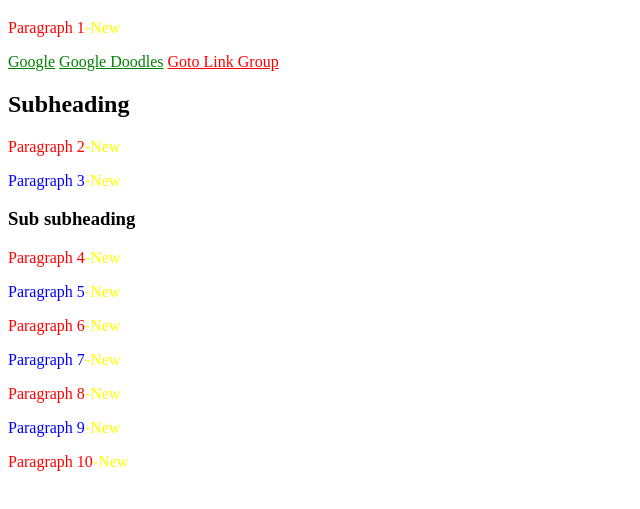
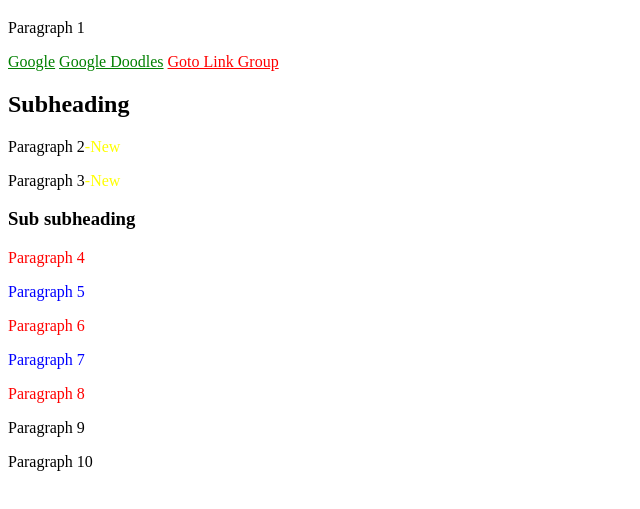
Before and after one commit to vicpiv/advanced-css, a plain HTML site: page 01_advanced-css_assignment/index.html in a window 1280 px wide. Shown: the part 61-570 px from the top of the page, without its empty margins (0-640 px from the left). Drawn offline with Linux system fonts and the light colour scheme.

Commit message:
assingment modificat

```diff
--- a/01_advanced-css_assignment/index.css
+++ b/01_advanced-css_assignment/index.css
@@ -4,18 +4,31 @@ a[href^="https://www.google.com"] {
 a[target="_blank"] {
     color: red;
 }
-p:nth-child(2n-1) {
-    color: blue;
-}
-p:nth-child(2n) {
+#second-div p {
     color: red;
 }
-p::after {
+#second-div p+p {
+    color: blue;
+
+}
+#second-div p+p+p {
+    color: red;
+
+}
+#second-div p+p+p+p {
+    color: blue;
+
+}
+#second-div p+p+p+p+p {
+    color: red;
+
+}
+#first-div > p::after {
     content: "-New";
     color: yellow;
 
 }
-p:hover {
+p:last-child:hover{
 text-transform: uppercase;
 font-style: italic;
 
```
